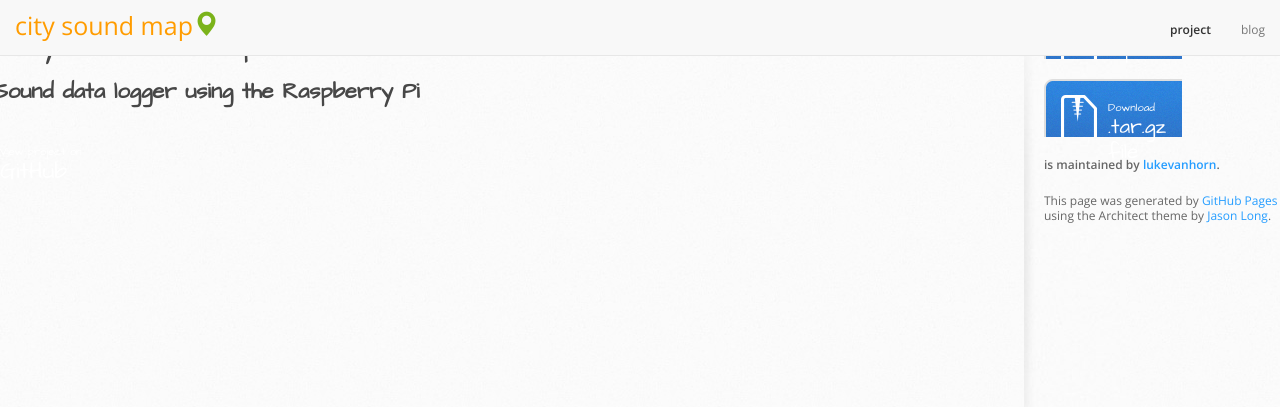
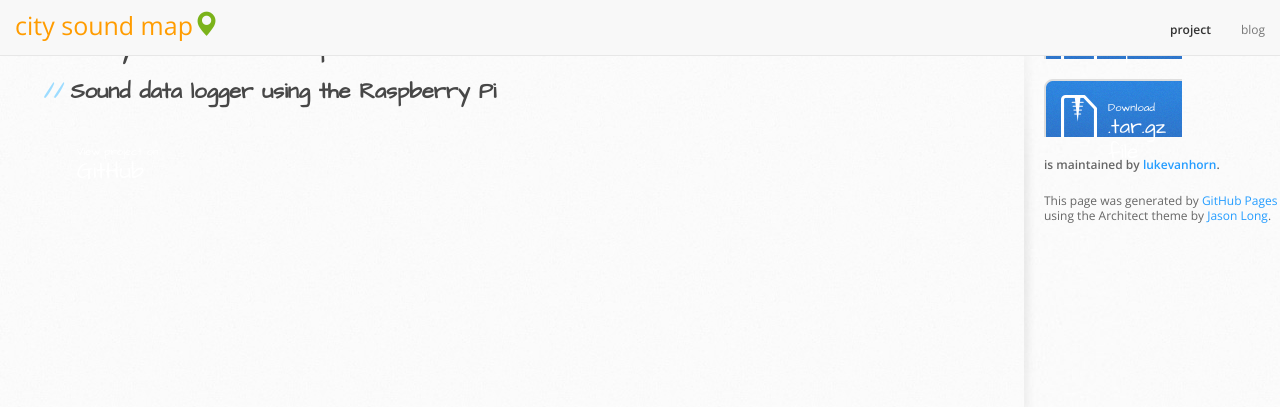
Before and after one commit to lukevanhorn/citysoundmap, a Jekyll site: the page built from project.html, in a window 1280 px wide. Shown: the top 407 px of the page. Built offline with Jekyll 4.4.1, drawn with Linux system fonts in a browser that asks for light colours; nearby versions of some CDN libraries.

Commit message:
add jekyl

```diff
--- a/stylesheets/stylesheet.css
+++ b/stylesheets/stylesheet.css
@@ -91,7 +91,7 @@ header h2 {
 
 .inner {
   position: relative;
-  width: 940px;
+  width: 80%;
   margin: 0 auto;
 }
 
```
